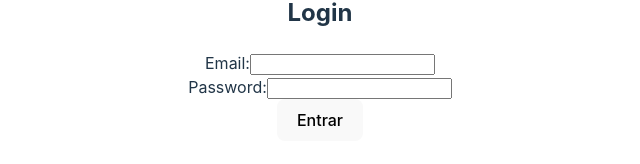
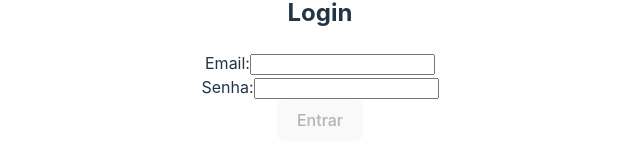
Before and after one commit to LaizCunha/react-EquilibriusStore, a React (Vite) app: page / in a window 1280 px wide. Shown: the part 342-506 px from the top of the page, without its empty margins (320-960 px from the left). Built offline with nearby package versions, Linux system fonts and the light colour scheme.

Commit message:
Implementa lógica da page Login

```diff
--- a/src/pages/Login.jsx
+++ b/src/pages/Login.jsx
@@ -1,22 +1,44 @@
+import { useState, useEffect } from "react";
 
 function Login() {
 
-    return (
+  const [formValid, setFormValid] = useState(false);
+  const [emailValid, setEmailValid] = useState(false);
+  const [passwordValid, setPasswordValid] = useState(false);
+
+  const onEmailChange = (e) => {
+    let email = e.target.value;
+    let regexEmail = /^[a-zA-Z0-9._%+-]+@[a-zA-Z0-9.-]+\.[a-zA-Z]{2,}$/;
+    setEmailValid(regexEmail.test(email));
+  };
+
+  const onPasswordChange = (e) =>  {
+    let password = e.target.value;
+    setPasswordValid(password.length >= 8);
+  };
+
+  useEffect(() => {
+    setFormValid(emailValid && passwordValid)
+  }, [emailValid,passwordValid]);
+
+  return (
+    <>
       <div>
         <h2>Login</h2>
         <form>
           <div>
             <label htmlFor="email">Email:</label>
-            <input type="email" id="email"/>
+            <input type="email" id="email" onChange={onEmailChange}/>
           </div>
           <div>
-            <label htmlFor="password">Password:</label>
-            <input type="password" id="password"/>
+            <label htmlFor="senha">Senha:</label>
+            <input type="password" id="senha" onChange={onPasswordChange}/>
           </div>
-          <button type="submit">Entrar</button>
+          <button type="submit" disabled={!formValid}>Entrar</button>
         </form>
       </div>
-    )
+    </>
+  )
 }
 
 export default Login;
```
